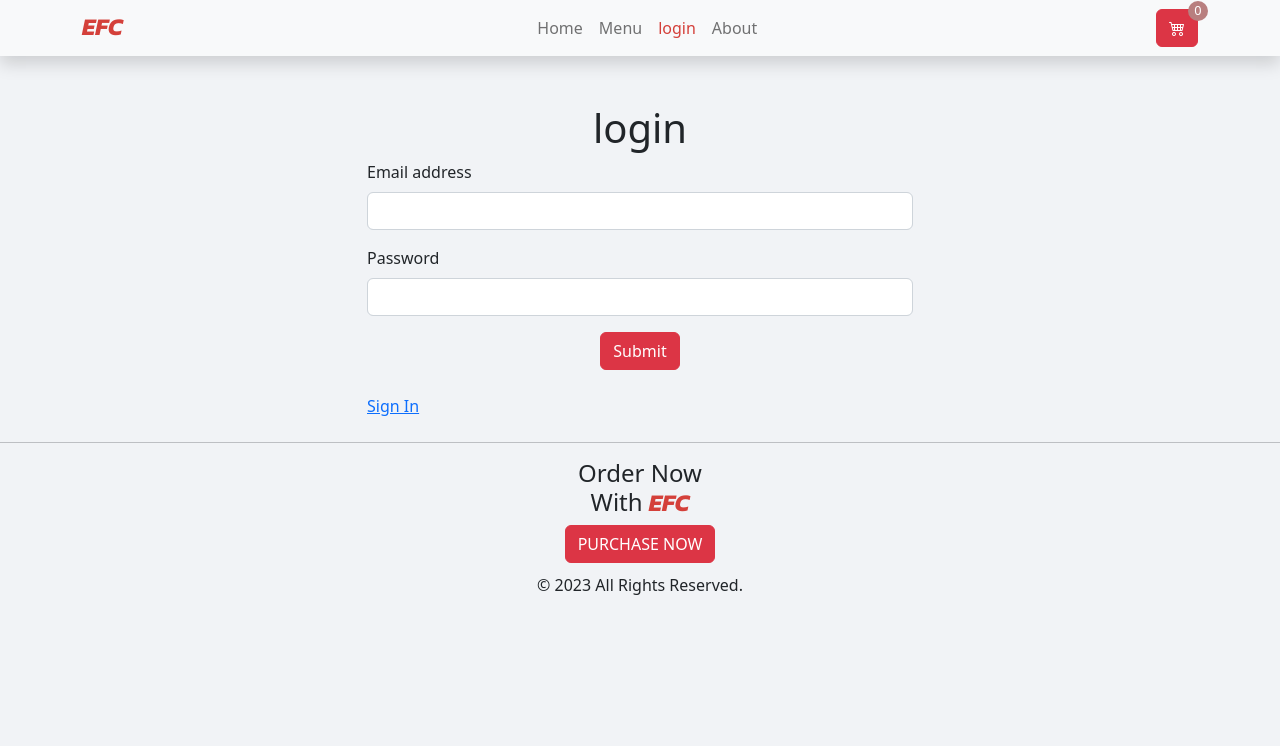
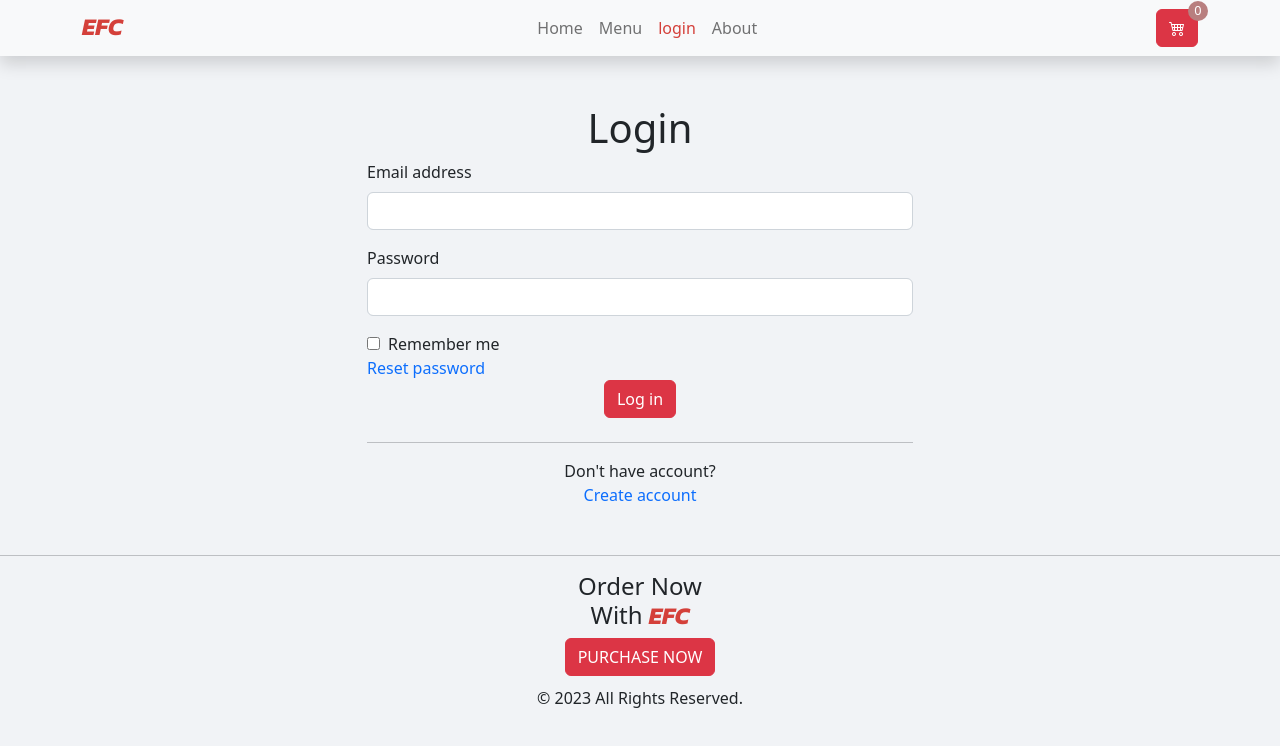
Before and after one commit to moustafashahin122/EFC-React-App, a React (Create React App) app: page /Form in a window 1280 px wide. Shown: the top 746 px of the page. Built offline with nearby package versions, Linux system fonts and the light colour scheme; no server answers.

Commit message:
Update Form.jsx

```diff
--- a/src/components/Form.jsx
+++ b/src/components/Form.jsx
@@ -1,5 +1,5 @@
 import React, { useEffect, useState } from "react";
-import {Link} from "react-router-dom"
+import { Link } from "react-router-dom"
 
 const Form = () => {
     const [email, setEmail] = useState({ value: "", error: false });
@@ -22,7 +22,7 @@ const Form = () => {
             <div className="row justify-content-center">
                 <div className="col-12 col-md-6 t">
                     <form >
-                        <h1 className="text-center">login</h1>
+                        <h1 className="text-center">Login</h1>
                         <div className="mb-3">
                             <label htmlFor="exampleInputEmail1" className="form-label ">Email address</label>
                             <input type="email" className="form-control" id="exampleInputEmail1" aria-describedby="emailHelp" value={email.value} onChange={(e) => { handleEmail(e) }} />
@@ -35,12 +35,30 @@ const Form = () => {
                             <label htmlFor="exampleInputPassword1" className="form-label">Password</label>
                             <input type="password" className="form-control" id="exampleInputPassword1" value={password} onChange={(e) => { handlePassword = (e) }} />
                         </div>
+
+                        <div id="kc-form-options" class="flex justify-between flex-wrap w-full">
+                            <div class="checkbox flex items-center">
+                                <input tabindex="3" id="rememberMe" name="rememberMe" type="checkbox" /><label class="text-gray-600 mx-2"> Remember me</label>
+                            </div>
+                            <div>
+                                <Link className="text-decoration-none" to="/ResetPassword">
+                                    Reset password
+                                </Link>
+                            </div>
+                        </div>
+
+
+
                         <div className="text-center mb-4">
-                        <button type="submit" className="btn btn-danger">Submit</button>
+                            <button type="submit" className="btn btn-danger">Log in</button>
                         </div>
-                    <Link className = "form-brand  text-end " to="/Signup">
-                        Sign In
-                    </Link>
+                        <div className="text-center mb-4"><hr />
+                            Don't have account? <br />
+                            <Link className="text-decoration-none" to="/Signup">
+                                Create account
+                            </Link>
+
+                        </div>
                     </form>
                 </div>
             </div>
```
